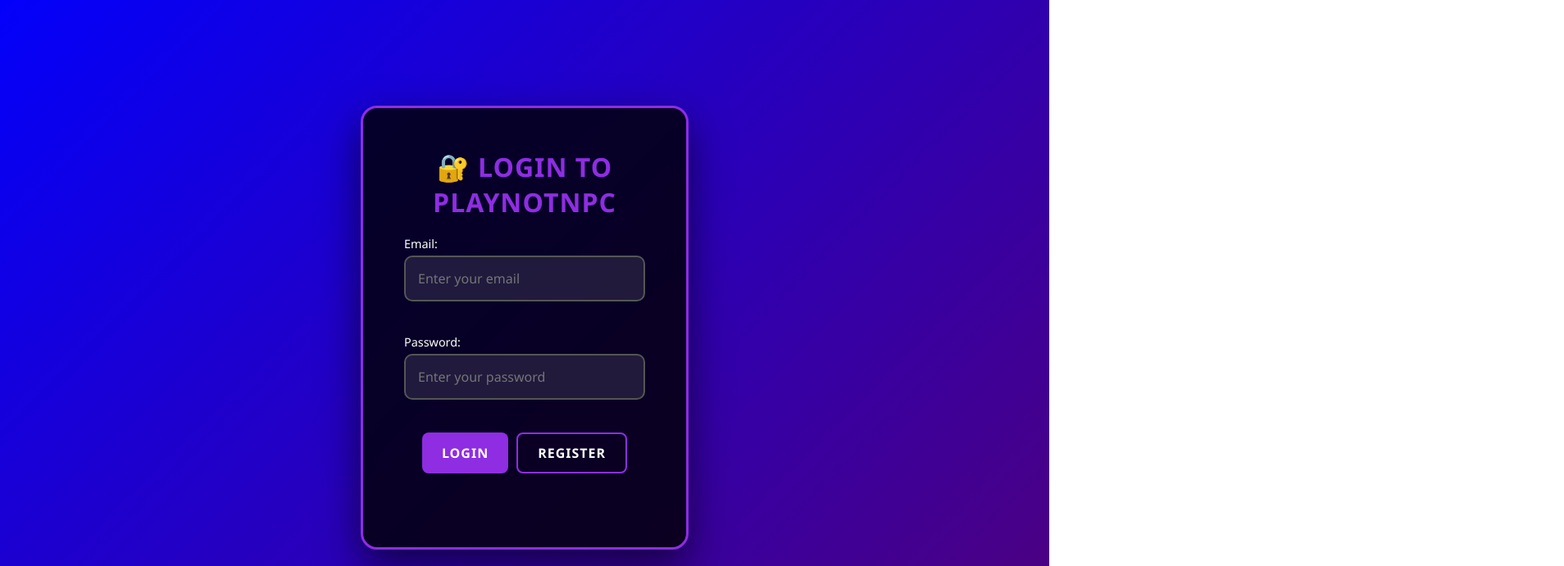
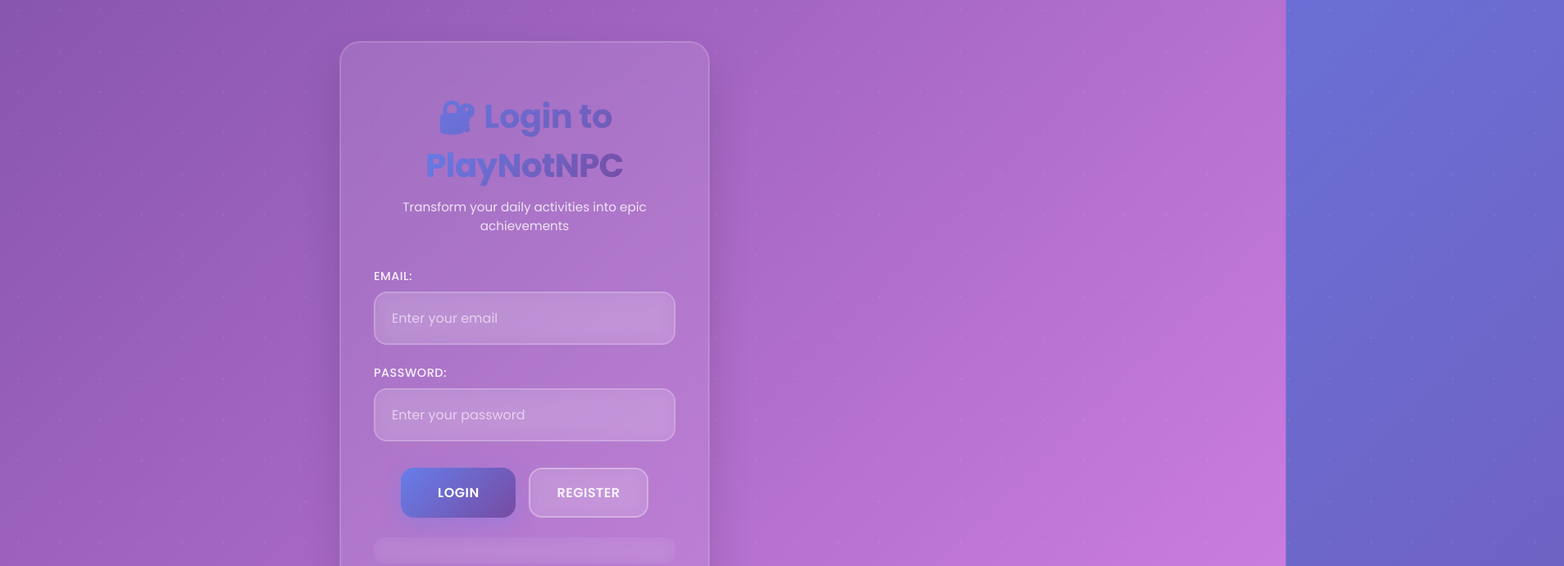
Before and after one commit to garrettmichae1/PlayNotNPC, a website with bundled scripts: page login.html in a window 1280 px wide. Shown: the top 691 px of the page at 82% size, 1908 px wide, since content can reach past the window. Built offline with nearby package versions, Linux system fonts and the light colour scheme.

Commit message:
Redesign login page with modern glassmorphism and professional styling

```diff
--- a/login.css
+++ b/login.css
@@ -1,26 +1,33 @@
+/* Modern Professional Login Page Styles */
+
+/* Import Google Fonts */
+@import url('https://fonts.googleapis.com/css2?family=Poppins:wght@300;400;500;600;700&display=swap');
+
 /* General Reset */
 * {
   box-sizing: border-box;
   margin: 0;
   padding: 0;
-  font-family: 'Segoe UI', sans-serif;
+  font-family: 'Poppins', sans-serif;
 }
 
-/* Body and Background - Smooth Rainbow Gradient */
+/* Body and Background - Professional Gradient */
 body {
-  height: 100vh;
+  min-height: 100vh;
   display: flex;
   justify-content: center;
   align-items: center;
-  background: linear-gradient(135deg, #ff0000, #ff7f00, #ffff00, #00ff00, #0000ff, #4b0082, #8b00ff);
-  background-size: 600% 600%;
-  animation: rainbowShift 10s ease-in-out infinite;
-  font-family: 'Segoe UI', sans-serif;
-  color: #fff;
+  background: linear-gradient(135deg, #667eea 0%, #764ba2 50%, #f093fb 100%);
+  background-size: 400% 400%;
+  animation: gradientShift 15s ease infinite;
+  font-family: 'Poppins', sans-serif;
+  color: #333;
+  position: relative;
+  overflow: hidden;
 }
 
-/* Smooth Rainbow Transition Animation */
-@keyframes rainbowShift {
+/* Animated gradient background */
+@keyframes gradientShift {
   0% {
     background-position: 0% 50%;
   }
@@ -32,216 +39,309 @@
   }
 }
 
-/* Login Container */
+/* Floating background elements */
+body::before {
+  content: '';
+  position: absolute;
+  top: -50%;
+  left: -50%;
+  width: 200%;
+  height: 200%;
+  background: radial-gradient(circle, rgba(255, 255, 255, 0.1) 1px, transparent 1px);
+  background-size: 50px 50px;
+  animation: float 20s linear infinite;
+  z-index: 0;
+}
+
+@keyframes float {
+  0% {
+    transform: translate(0, 0);
+  }
+  100% {
+    transform: translate(-50px, -50px);
+  }
+}
+
+/* Login Container - Glassmorphism */
 .login-container {
-  background: rgba(0, 0, 0, 0.8);  /* Semi-transparent black */
-  padding: 50px;
-  border-radius: 20px;
+  background: rgba(255, 255, 255, 0.1);
+  backdrop-filter: blur(20px);
+  -webkit-backdrop-filter: blur(20px);
+  padding: 60px 40px;
+  border-radius: 24px;
   width: 100%;
-  max-width: 400px;
-  box-shadow: 0 20px 50px rgba(0, 0, 0, 0.6);
+  max-width: 450px;
+  box-shadow:
+    0 25px 50px rgba(0, 0, 0, 0.15),
+    0 0 0 1px rgba(255, 255, 255, 0.2);
   text-align: center;
-  transition: transform 0.3s ease-out;
-  border: 3px solid #8e2de2;
-  -webkit-backdrop-filter: blur(10px);
-  backdrop-filter: blur(10px);  /* Optional: give it a slight blur effect */
+  transition: all 0.4s cubic-bezier(0.4, 0, 0.2, 1);
+  position: relative;
+  z-index: 1;
+  border: 1px solid rgba(255, 255, 255, 0.2);
 }
 
 .login-container:hover {
-  transform: translateY(-10px); /* Lift effect */
+  transform: translateY(-8px);
+  box-shadow:
+    0 35px 70px rgba(0, 0, 0, 0.2),
+    0 0 0 1px rgba(255, 255, 255, 0.3);
 }
 
+/* Header Styling */
 .login-container h1 {
-  font-size: 32px;
-  color: #8e2de2;
-  margin-bottom: 20px;
-  font-weight: 600;
-  text-transform: uppercase;
-  letter-spacing: 1px;
+  font-size: 2.5rem;
+  font-weight: 700;
+  margin-bottom: 10px;
+  background: linear-gradient(135deg, #667eea 0%, #764ba2 100%);
+  -webkit-background-clip: text;
+  -webkit-text-fill-color: transparent;
+  background-clip: text;
+  letter-spacing: -0.5px;
 }
 
-/* Input Fields */
+.highlight {
+  background: linear-gradient(135deg, #667eea 0%, #764ba2 100%);
+  -webkit-background-clip: text;
+  -webkit-text-fill-color: transparent;
+  background-clip: text;
+  font-weight: 700;
+}
+
+/* Subtitle */
+.subtitle {
+  font-size: 0.95rem;
+  color: rgba(255, 255, 255, 0.8);
+  margin-bottom: 40px;
+  font-weight: 400;
+  line-height: 1.5;
+  margin-top: 0;
+}
+
+/* Form Styling */
+.form-group {
+  margin-bottom: 24px;
+  text-align: left;
+  position: relative;
+}
+
+.form-group label {
+  display: block;
+  margin-bottom: 8px;
+  color: rgba(255, 255, 255, 0.9);
+  font-size: 0.9rem;
+  font-weight: 500;
+  letter-spacing: 0.5px;
+  text-transform: uppercase;
+}
+
+/* Input Fields - Modern Glassmorphism */
 input[type="email"],
 input[type="password"] {
   width: 100%;
-  padding: 15px;
-  margin-bottom: 20px;
-  border: 2px solid #555;
-  border-radius: 10px;
+  padding: 18px 20px;
+  border: 2px solid rgba(255, 255, 255, 0.2);
+  border-radius: 16px;
   font-size: 16px;
-  background-color: rgba(255, 255, 255, 0.1);
-  color: #fff;
-  transition: border-color 0.3s ease, background-color 0.3s ease;
+  background: rgba(255, 255, 255, 0.1);
+  color: #333;
+  transition: all 0.3s cubic-bezier(0.4, 0, 0.2, 1);
+  backdrop-filter: blur(10px);
+  -webkit-backdrop-filter: blur(10px);
+  font-weight: 400;
 }
 
 input[type="email"]:focus,
 input[type="password"]:focus {
-  border-color: #8e2de2;
-  background-color: rgba(255, 255, 255, 0.2);
   outline: none;
+  border-color: rgba(102, 126, 234, 0.6);
+  background: rgba(255, 255, 255, 0.15);
+  box-shadow:
+    0 0 0 4px rgba(102, 126, 234, 0.1),
+    0 8px 25px rgba(0, 0, 0, 0.1);
+  transform: translateY(-2px);
 }
 
-/* Form Styles */
-.form-group {
-  margin-bottom: 20px;
-  text-align: left;
+input::placeholder {
+  color: rgba(255, 255, 255, 0.6);
+  font-weight: 400;
 }
 
-.form-group label {
-  display: block;
-  margin-bottom: 5px;
-  color: #fff;
-  font-size: 0.9em;
-}
-
-input {
-  width: 100%;
-  padding: 12px;
-  border: 2px solid #8e2de2;
-  border-radius: 8px;
-  background: rgba(255, 255, 255, 0.1);
-  color: #fff;
-  font-size: 16px;
-  transition: all 0.3s ease;
-  margin-bottom: 15px;
-}
-
-input:focus {
-  outline: none;
-  border-color: #4a00e0;
-  background: rgba(255, 255, 255, 0.2);
-}
-
-/* Button Styling */
-button {
-  padding: 16px;
-  font-size: 18px;
-  font-weight: bold;
-  border: none;
-  border-radius: 12px;
-  cursor: pointer;
-  color: #fff;
-  transition: transform 0.3s ease, box-shadow 0.2s ease, background-color 0.3s ease;
-  background: linear-gradient(45deg, #8e2de2, #ff5f5f);
-}
-
-button:hover {
-  background: linear-gradient(45deg, #4a00e0, #ff1e56);
-  transform: scale(1.05); /* Slight growth on hover */
-}
-
-button:active {
-  transform: scale(0.98); /* Shrink when clicked */
-  background-color: #4a00e0;
-}
-
-/* Button Row */
+/* Button Styling - Modern Gradient */
 .button-row {
   display: flex;
-  gap: 10px;
+  gap: 16px;
   justify-content: center;
-  margin-top: 20px;
+  margin-top: 32px;
+  flex-wrap: wrap;
 }
 
 .primary-btn, .secondary-btn {
-  padding: 12px 24px;
+  padding: 16px 32px;
   border: none;
-  border-radius: 8px;
+  border-radius: 16px;
   font-size: 16px;
+  font-weight: 600;
   cursor: pointer;
-  transition: all 0.3s ease;
+  transition: all 0.3s cubic-bezier(0.4, 0, 0.2, 1);
+  letter-spacing: 0.5px;
   text-transform: uppercase;
-  letter-spacing: 1px;
-  font-weight: bold;
+  position: relative;
+  overflow: hidden;
+  min-width: 140px;
+  backdrop-filter: blur(10px);
+  -webkit-backdrop-filter: blur(10px);
 }
 
 .primary-btn {
-  background: #8e2de2;
+  background: linear-gradient(135deg, #667eea 0%, #764ba2 100%);
   color: white;
+  box-shadow: 0 8px 25px rgba(102, 126, 234, 0.3);
+}
+
+.primary-btn:hover {
+  transform: translateY(-3px);
+  box-shadow: 0 12px 35px rgba(102, 126, 234, 0.4);
+  background: linear-gradient(135deg, #5a6fd8 0%, #6a4190 100%);
+}
+
+.primary-btn:active {
+  transform: translateY(-1px);
 }
 
 .secondary-btn {
-  background: transparent;
-  border: 2px solid #8e2de2;
-  color: white;
-}
-
-.primary-btn:hover {
-  background: #4a00e0;
-  transform: translateY(-2px);
+  background: rgba(255, 255, 255, 0.1);
+  color: rgba(255, 255, 255, 0.9);
+  border: 2px solid rgba(255, 255, 255, 0.3);
 }
 
 .secondary-btn:hover {
-  background: rgba(142, 45, 226, 0.1);
-  transform: translateY(-2px);
+  background: rgba(255, 255, 255, 0.2);
+  border-color: rgba(255, 255, 255, 0.5);
+  transform: translateY(-3px);
+  box-shadow: 0 8px 25px rgba(0, 0, 0, 0.1);
+}
+
+.secondary-btn:active {
+  transform: translateY(-1px);
+}
+
+/* Button shine effect */
+.primary-btn::before,
+.secondary-btn::before {
+  content: '';
+  position: absolute;
+  top: 0;
+  left: -100%;
+  width: 100%;
+  height: 100%;
+  background: linear-gradient(90deg, transparent, rgba(255, 255, 255, 0.2), transparent);
+  transition: left 0.5s ease;
+}
+
+.primary-btn:hover::before,
+.secondary-btn:hover::before {
+  left: 100%;
 }
 
 /* Message Styling */
 .message {
-  color: #e74c3c;
-  font-size: 16px;
-  margin-top: 20px;
-  padding: 10px;
-  border-radius: 5px;
-  font-size: 0.9em;
+  margin-top: 24px;
+  padding: 16px;
+  border-radius: 12px;
+  font-size: 0.9rem;
+  font-weight: 500;
+  transition: all 0.3s ease;
+  backdrop-filter: blur(10px);
+  -webkit-backdrop-filter: blur(10px);
 }
 
-/* Add loading state styles */
+.message.error {
+  background: rgba(239, 68, 68, 0.1);
+  color: #ef4444;
+  border: 1px solid rgba(239, 68, 68, 0.3);
+}
+
+.message.success {
+  background: rgba(34, 197, 94, 0.1);
+  color: #22c55e;
+  border: 1px solid rgba(34, 197, 94, 0.3);
+}
+
+/* Loading state */
 button:disabled {
   opacity: 0.7;
   cursor: not-allowed;
+  transform: none !important;
 }
 
-/* Responsiveness */
-@media (max-width: 480px) {
+/* Responsive Design */
+@media (max-width: 768px) {
+  body {
+    padding: 20px;
+  }
+
   .login-container {
-    padding: 30px 20px;
+    padding: 40px 30px;
     margin: 20px;
     max-width: calc(100% - 40px);
+    border-radius: 20px;
   }
 
   .login-container h1 {
-    font-size: 24px;
-    margin-bottom: 15px;
+    font-size: 2rem;
+  }
+
+  .button-row {
+    flex-direction: column;
+    gap: 12px;
+  }
+
+  .primary-btn, .secondary-btn {
+    width: 100%;
+    padding: 18px 24px;
+    font-size: 16px;
+    min-height: 50px;
   }
 
   input[type="email"],
   input[type="password"] {
-    padding: 15px 12px;
-    font-size: 16px; /* Prevent zoom on iOS */
-    margin-bottom: 15px;
+    padding: 16px 18px;
+    font-size: 16px;
+    min-height: 50px;
+  }
+}
+
+@media (max-width: 480px) {
+  .login-container {
+    padding: 30px 20px;
+    border-radius: 16px;
   }
 
-  .button-row {
-    flex-direction: column;
-    gap: 10px;
-  }
-
-  .primary-btn, .secondary-btn {
-    padding: 15px 20px;
-    font-size: 16px;
-    min-height: 44px; /* Better touch target */
+  .login-container h1 {
+    font-size: 1.75rem;
   }
 
   .form-group {
-    margin-bottom: 15px;
+    margin-bottom: 20px;
   }
 
-  .form-group label {
-    font-size: 14px;
+  input[type="email"],
+  input[type="password"] {
+    padding: 14px 16px;
   }
 }
 
-/* Prevent horizontal scrolling on mobile */
-@media (max-width: 768px) {
-  body {
-    overflow-x: hidden;
-    width: 100%;
-  }
+/* Focus states for accessibility */
+.primary-btn:focus,
+.secondary-btn:focus,
+input[type="email"]:focus,
+input[type="password"]:focus {
+  outline: 2px solid rgba(102, 126, 234, 0.5);
+  outline-offset: 2px;
+}
 
-  .login-container {
-    width: 100%;
-    max-width: 100%;
-    margin: 10px;
-  }
+/* Smooth scrolling */
+html {
+  scroll-behavior: smooth;
 }
--- a/login.html
+++ b/login.html
@@ -90,6 +90,7 @@
 <body class="login-body">
   <div class="login-container">
     <h1>🔐 Login to <span class="highlight">PlayNotNPC</span></h1>
+    <p class="subtitle">Transform your daily activities into epic achievements</p>
 
     <form id="loginForm">
       <div class="form-group">
```
